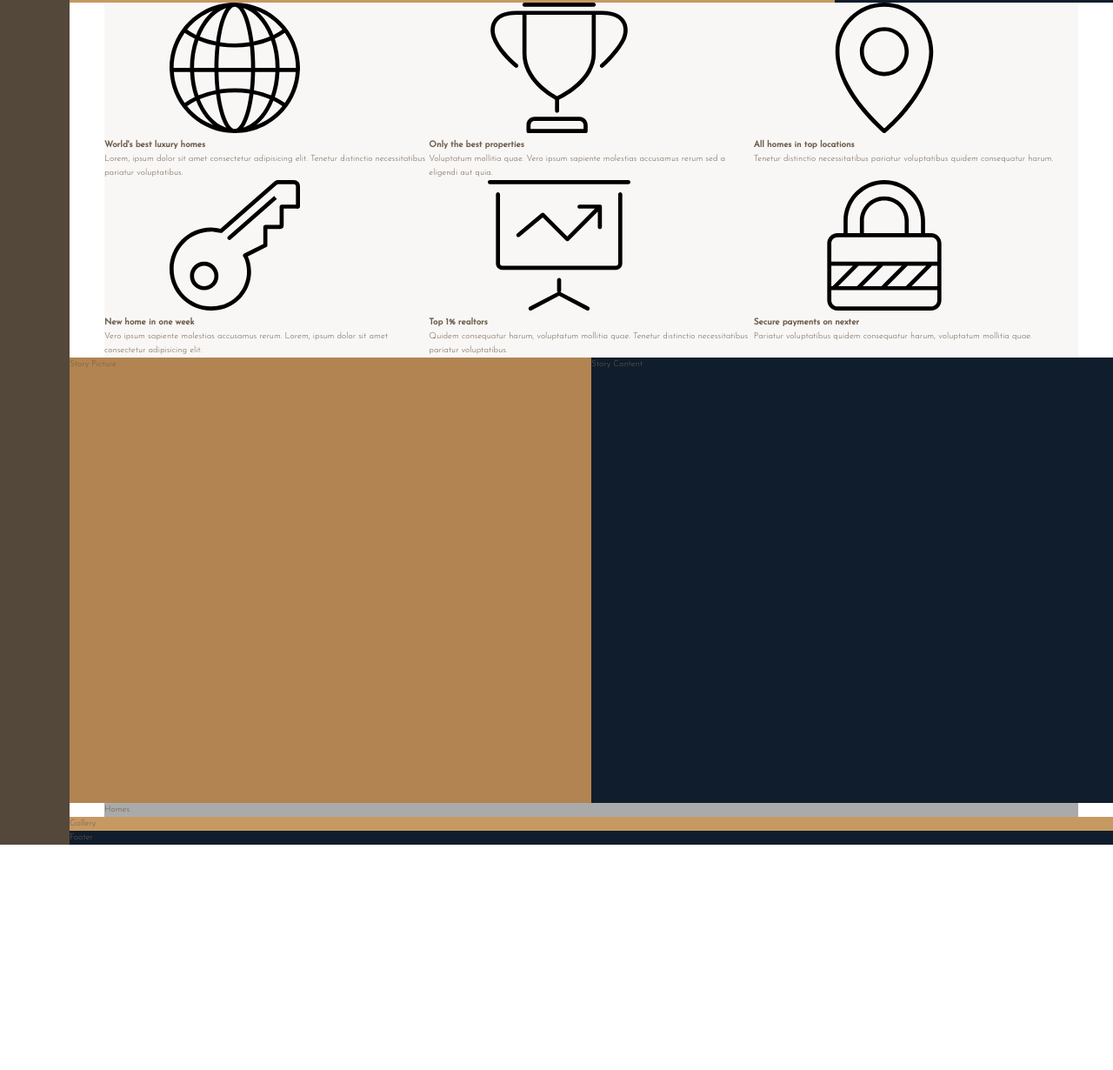
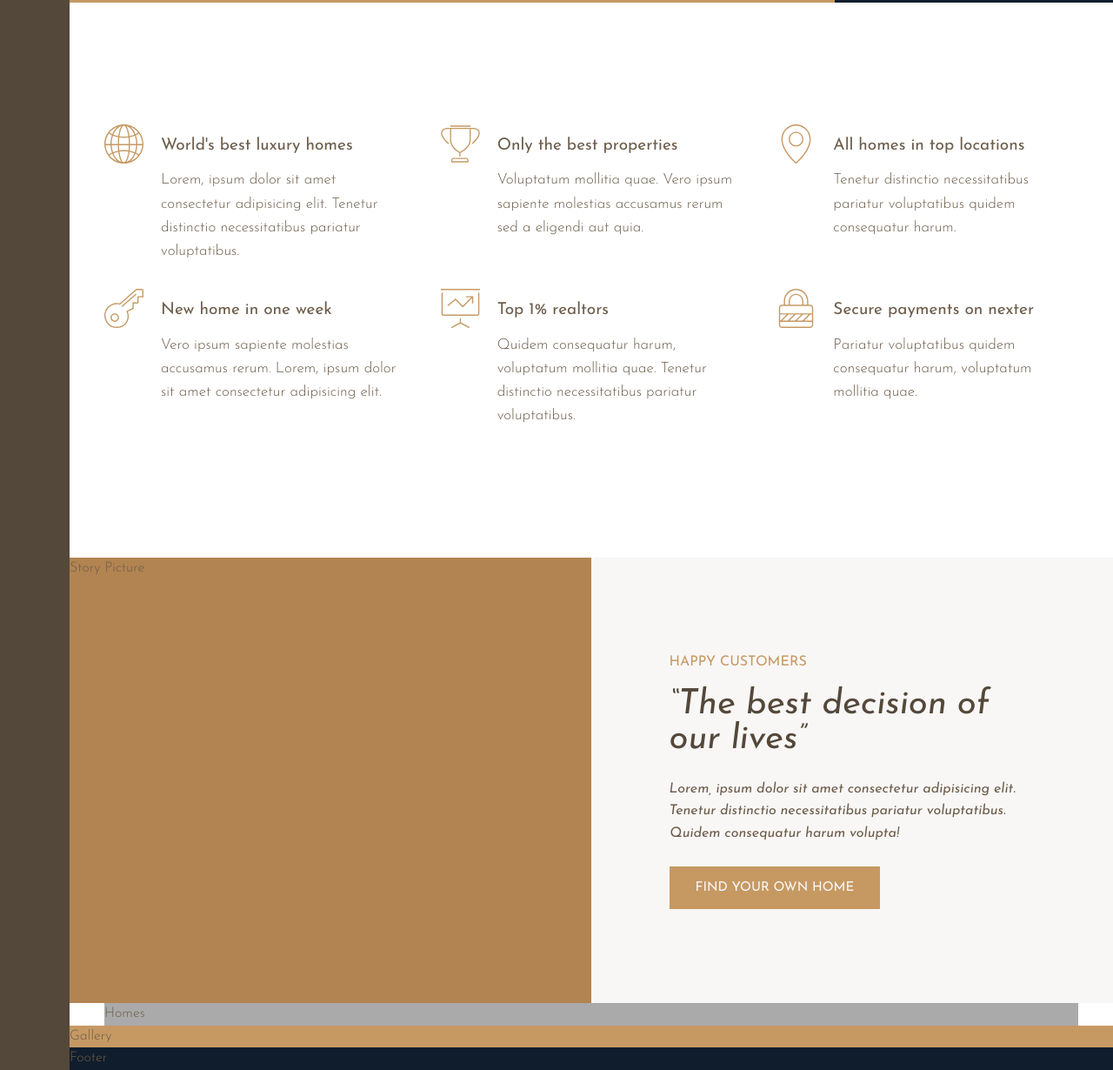
Before and after one commit to ImranGreat1/nexter_project_with_CSS_Grid, a website: page index.html in a window 1280 px wide. Shown: the part 637-1867 px from the top of the page at 87% size. Before the commit the page ends 1608 px from the top, so only its background shows below. Drawn offline with Linux system fonts and the light colour scheme.

Commit message:
Done with story content

```diff
--- a/index.html
+++ b/index.html
@@ -94,7 +94,10 @@
         </div>
 
         <div class="story__content">
-            Story Content
+            <h3 class="heading-3 mb-sm">Happy Customers</h3>
+            <h2 class="heading-2 heading-2--dark">&ldquo;The best decision of our lives&rdquo;</h2>
+            <p class="story__text">Lorem, ipsum dolor sit amet consectetur adipisicing elit. Tenetur distinctio necessitatibus pariatur voluptatibus. Quidem consequatur harum volupta!</p>
+            <button class="btn">Find your own home</button>
         </div>
 
         <section class="homes">
--- a/sass/_base.scss
+++ b/sass/_base.scss
@@ -34,6 +34,7 @@ body {
     font-weight: 300;
     line-height: 1.6;
     color: $color-grey-dark-2;
+    font-size: 1.6rem;
 }
 
 
--- a/sass/_features.scss
+++ b/sass/_features.scss
@@ -1,7 +1,37 @@
 .features {
-    background-color: $color-grey-light-1;
+
     grid-column: center-start / center-end;
+    padding: 15rem 0;
 
     display: grid;
-    grid-template-columns: repeat(3, 1fr);
+    // Responsive design without using media queries
+    grid-template-columns: repeat(auto-fit, minmax(30rem, 1fr));
+    grid-gap: 4rem;
+    align-items: start;
 }
+
+
+.feature {
+
+    display: grid;
+    grid-template-columns: min-content 1fr;
+    column-gap: 2rem;
+    row-gap: 1rem;
+
+
+    &__icon {
+        width: 4.5rem;
+        height: 4.5rem;
+        fill: $color-primary;
+
+        /* We can only use the -1 to span to the end when we explicitly
+        set the row/column */
+        grid-row: 1 / span 2;
+        transform: translateY(-1rem);
+    }
+
+
+    &__text {
+        font-size: 1.7rem;
+    }
+}
--- a/sass/_story.scss
+++ b/sass/_story.scss
@@ -5,7 +5,29 @@
     }
 
     &__content {
-        background-color: $color-secondary;
+        background-color: $color-grey-light-1;
         grid-column: col-start 5 / full-end;
+        padding: 6rem 7vw;
+
+        // Using flex
+        /*
+        display: flex;
+        flex-direction: column;
+        justify-content: center;
+        align-items: flex-start;
+        */
+
+        // Using grid
+        display: grid;
+        align-content: center;
+        justify-items: start;
+
+    }
+
+
+    &__text {
+        font-size: 1.6rem;
+        font-style: italic;
+        margin: 2.5rem 0;
     }
 }
--- a/sass/_typography.scss
+++ b/sass/_typography.scss
@@ -0,0 +1,68 @@
+%heading {
+    font-family: $font-display;
+    font-weight: 400;
+}
+
+
+.heading-1 {
+    @extend %heading;
+
+}
+
+.heading-2 {
+    @extend %heading;
+
+    font-size: 4rem;
+    font-style: italic;
+    line-height: 1;
+
+    &--dark { color: $color-grey-dark-1; }
+    &--light { color: $color-grey-light-1; }
+}
+
+.heading-3 {
+    @extend %heading;
+
+    font-size: 1.6rem;
+    text-transform: uppercase;
+    color: $color-primary;
+}
+
+.heading-4 {
+    @extend %heading;
+    font-size: 1.9rem;
+
+    &--dark { color: $color-grey-dark-1; }
+
+    &--light { color: $color-grey-light-1; }
+}
+
+
+// BUTTONS
+
+.btn {
+    display: inline-block;
+    background-color: $color-primary;
+    font-size: 1.5rem;
+    font-family: $font-display;
+    font-weight: 400;
+    text-transform: uppercase;
+    color: $color-grey-light-1;
+    padding: 1.7rem 3rem;
+    border: none;
+    border-radius: 0;  // some browsers add some border-radius by default e.g chrome
+    cursor: pointer;
+    transition: all .2s;
+
+    &:hover {
+        background-color: $color-primary-dark;
+    }
+
+
+}
+
+
+// UTILITIES
+.mb-sm {
+    margin-bottom: 1.5rem;
+}
```
Also changed, not shown: CSS Grid Demo/notes.md (+81 -0 lines), css/style.css, 1 other file.
